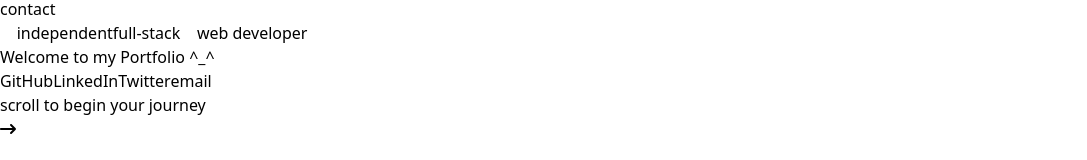
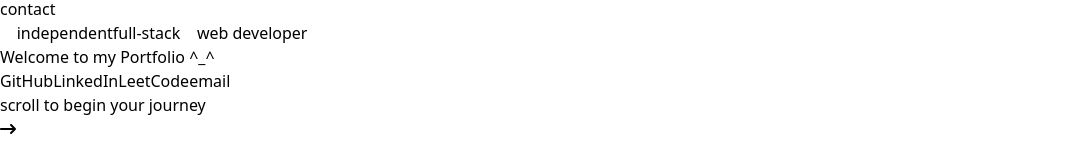
Before and after one commit to mohan-246/Portfolio, a React (Vite) app: page / in a window 1280 px wide. Shown: the part 147-307 px from the top of the page, without its empty margins (0-1087 px from the left). Built offline with nearby package versions, Linux system fonts and the light colour scheme.

Commit message:
Update Hero.jsx

```diff
--- a/src/Components/Hero.jsx
+++ b/src/Components/Hero.jsx
@@ -6,7 +6,7 @@ import { faArrowRightLong } from "@fortawesome/free-solid-svg-icons";
 // import * as THREE from 'three';
 
 const Hero = ({ heroRef }) => {
-  const email="mohanakrishnang04@gmail.com" , linkedIn = "https://www.linkedin.com/in/mohan-g-24723322a/" , gitHub = "https://github.com/mohan-246" , twitter = "https://twitter.com/Mohan24__";
+  const email="mohanakrishnang04@gmail.com" , linkedIn = "https://www.linkedin.com/in/mohan-g-24723322a/" , gitHub = "https://github.com/mohan-246" , LeetCode = "https://leetcode.com/u/mohan246/";
   gsap.registerPlugin(ScrollTrigger);
   // const particlesRef = useRef(null);
   useEffect(() => {
@@ -71,9 +71,9 @@ const Hero = ({ heroRef }) => {
               className=""
               target="_blank"
               rel="noopener noreferrer"
-              href={twitter}
+              href={LeetCode}
             >
-              Twitter
+              LeetCode
             </a>
             <a className="" href={`mailto:${email}`}>
               email
```
